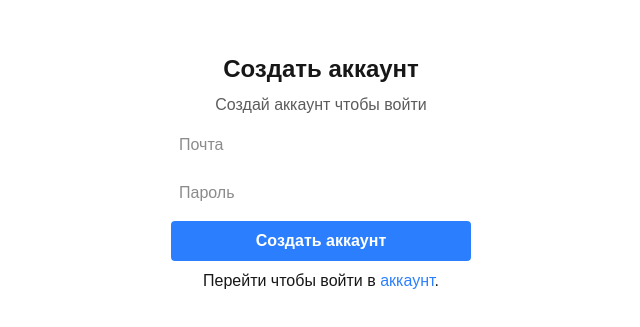
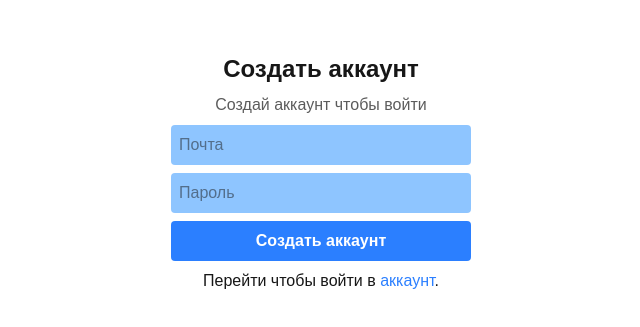
Before and after one commit to YerzatCode/book-lering, a Next.js app: page / in a window 1280 px wide. Shown: the part 227-554 px from the top of the page, without its empty margins (319-959 px from the left). Built offline with nearby package versions, Linux system fonts and the light colour scheme; no server answers.

Commit message:
input bg-blue-300

```diff
--- a/src/components/ui/Input.jsx
+++ b/src/components/ui/Input.jsx
@@ -5,7 +5,7 @@ function Input({ type, placeholder }) {
     <input
       type={type}
       placeholder={placeholder}
-      className="w-[300px] h-[40px] rounded-sm p-2"
+      className="w-[300px] h-[40px] bg-blue-300 rounded-sm p-2"
     />
   );
 }
```
